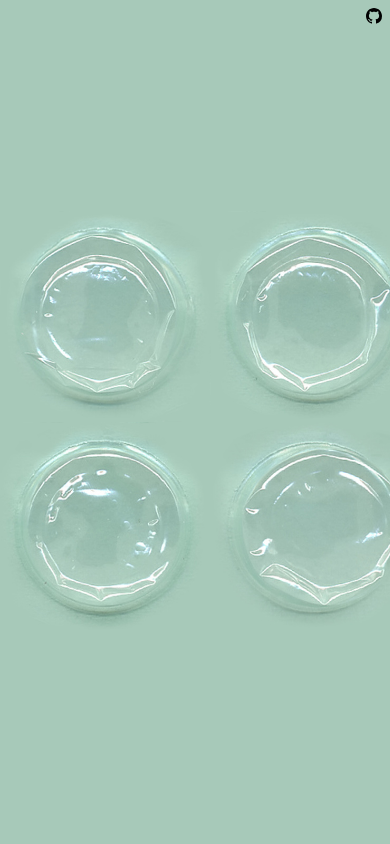
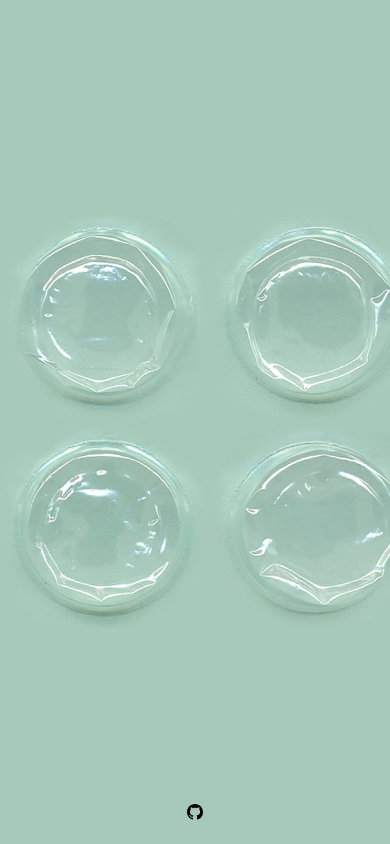
Before and after one commit to Debbl/bubble-wrap, a React (Vite) app: page / in a window 390 px wide. Built offline with nearby package versions, Linux system fonts and the light colour scheme.

Commit message:
fix: mobile css style

```diff
--- a/src/components/Footer.tsx
+++ b/src/components/Footer.tsx
@@ -2,7 +2,7 @@ import GitHubIcon from "../assets/images/github.svg";
 
 function Footer() {
   return (
-    <div className=" absolute right-2 top-2">
+    <div className="absolute bottom-6 right-1/2 translate-x-1/2 md:right-6 md:top-2">
       <a
         href="https://github.com/Debbl/bubble-wrap"
         target="_blank"
--- a/src/index.css
+++ b/src/index.css
@@ -2,6 +2,9 @@
 @tailwind components;
 @tailwind utilities;
 
-* {
-  user-select: none;
+@layer base {
+  * {
+    user-select: none;
+    -webkit-tap-highlight-color: transparent;
+  }
 }
```
